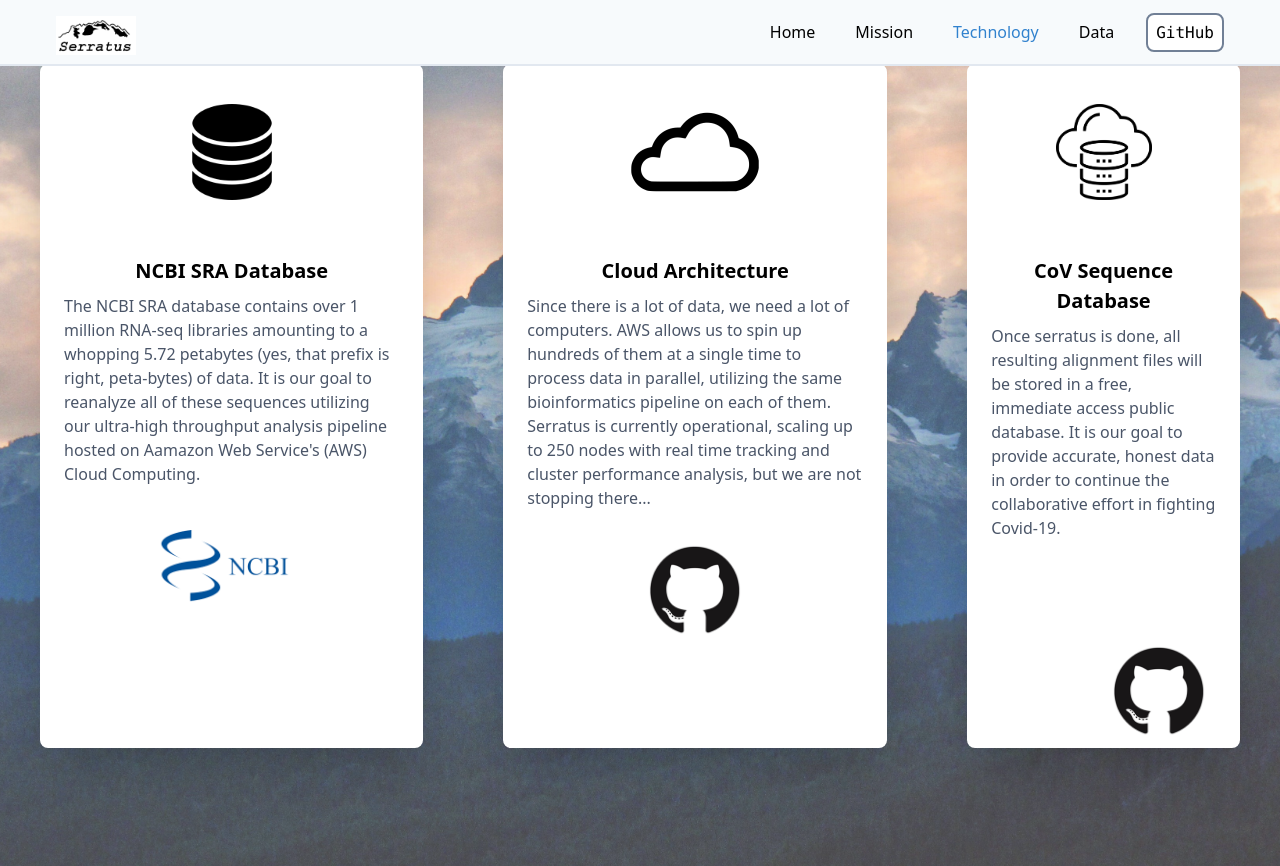
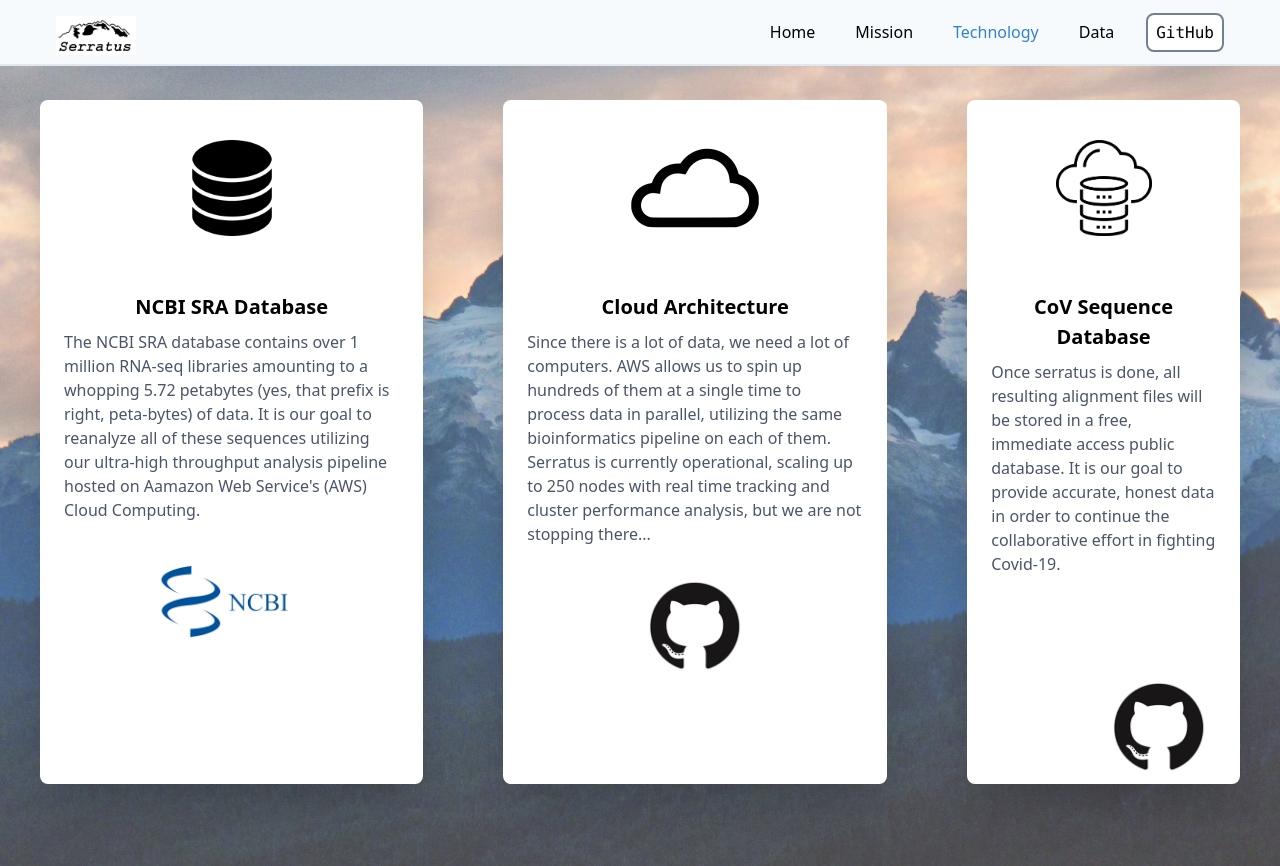
Before and after one commit to serratus-bio/serratus.io, a React (Create React App) app: page /Technology in a window 1280 px wide. Built offline with nearby package versions, Linux system fonts and the light colour scheme.

Commit message:
fix padding

```diff
--- a/src/pages/Projects.js
+++ b/src/pages/Projects.js
@@ -6,7 +6,7 @@ function Projects() {
             <div>
         <div className="flex absolute w-full h-screen justify-center items-center overflow-y-visible sm:overflow-y-hidden overflow-x-hidden">
           <img src="/serratus.jpg" className="invisible sm:visible opacity-75 sm:fixed" style={{objectFit: 'cover', minWidth: '100vh', minHeight: '100vh'}} />
-              <div className="flex flex-col sm:flex-row absolute mt-48 mb-40 pt-56 pb-32 sm:mt-10 p-6 sm:p-0">
+              <div className="flex flex-col sm:flex-row absolute pb-12">
                 <div class="sm:max-w-sm rounded-lg overflow-hidden bg-white shadow-2xl mt-40 sm:m-10 sm:pt-0">
                 <div class="w-full flex flex-col justify-center items-center p-10">
                 <img class="h-24 w-24" src="/db.png" alt="Muzer Logo"/>
```
